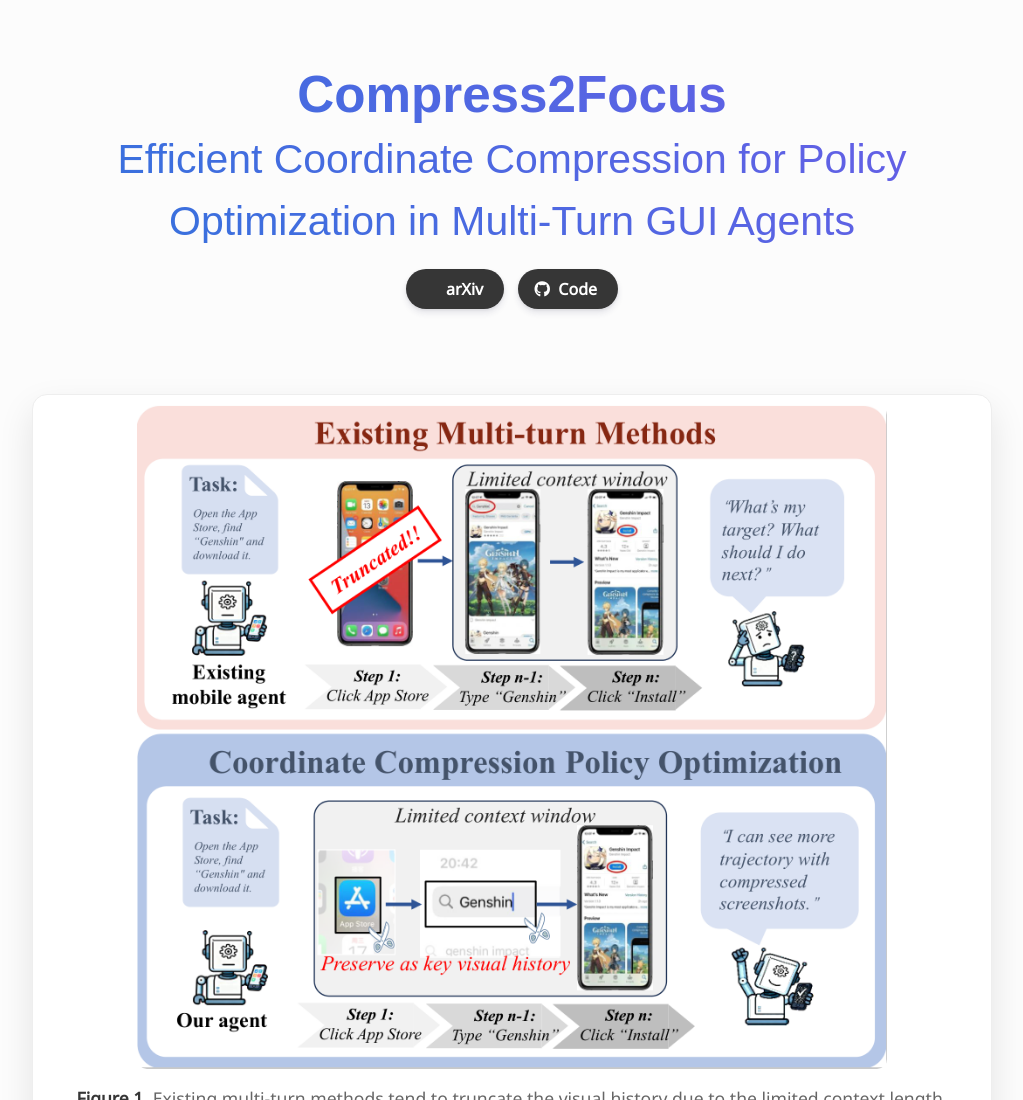
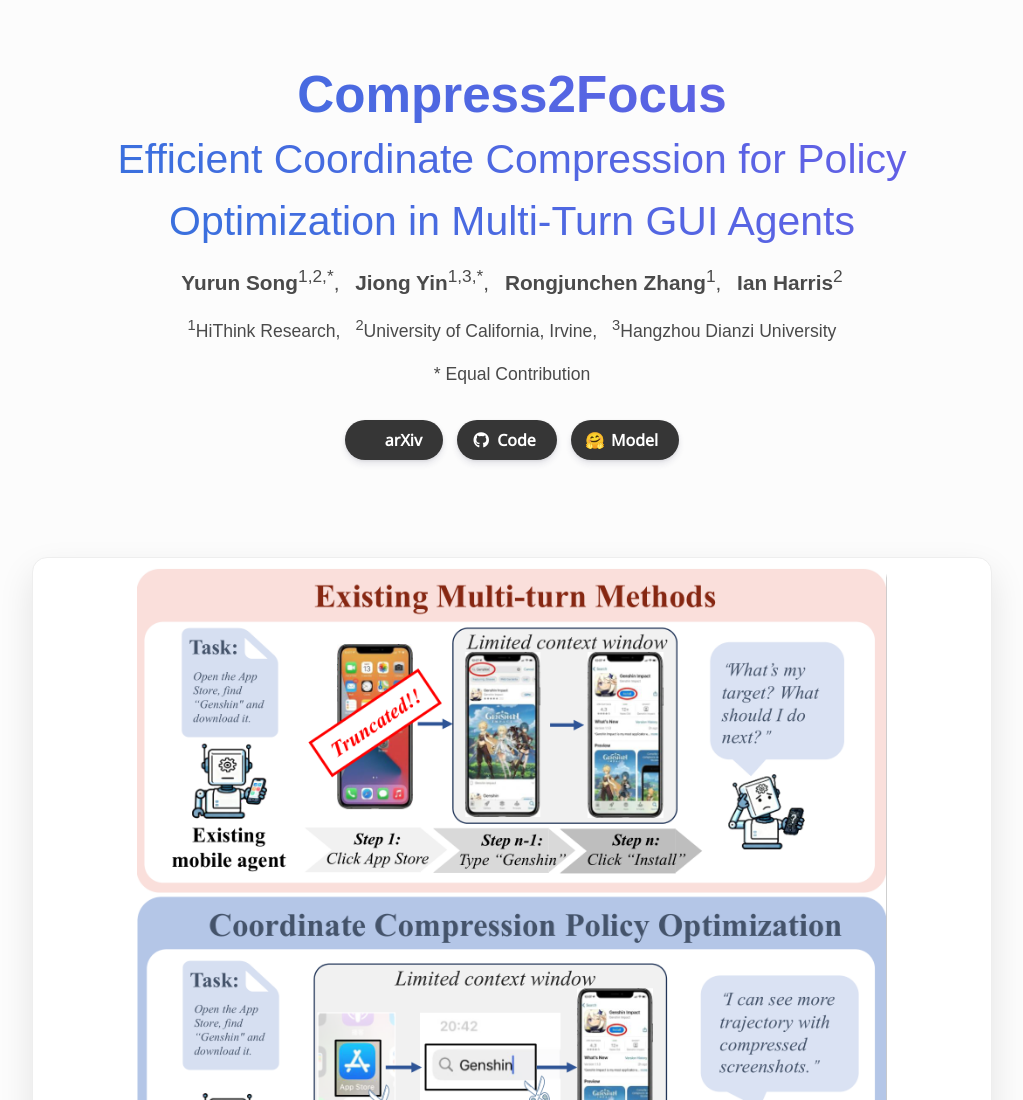
Before and after one commit to HiThink-Research/CCPO, a plain HTML site: page index.html in a window 1280 px wide. Shown: the top 1100 px of the page, without its empty margins (128-1151 px from the left). Drawn offline with nearby package versions, Linux system fonts and the light colour scheme; a web font is replaced by a local one.

Commit message:
Update index.html

```diff
--- a/index.html
+++ b/index.html
@@ -259,66 +259,69 @@
       </h1>
 
       <!-- Authors -->
-      <!-- <div class="publication-authors">
+      <div class="publication-authors">
         <span class="author-block">
-          <a href="#">作者姓名 1</a><sup>1</sup>,
+          <b>Yurun Song</b><sup>1,2,*</sup>,
         </span>
         <span class="author-block">
-          <a href="#">作者姓名 2</a><sup>1</sup>,
+          <b>Jiong Yin</b><sup>1,3,*</sup>,
         </span>
         <span class="author-block">
-          <a href="#">作者姓名 3</a><sup>2</sup>
+          <b>Rongjunchen Zhang</b><sup>1</sup>,
         </span>
+        <span class="author-block">
+          <b>Ian Harris</b><sup>2</sup>
+        </span>
       </div>
 
       <div class="publication-authors" style="font-size: 1.1rem; margin-top: 0.5rem;">
-        <span class="author-block"><sup>1</sup>机构名称 University Name</span>
-        <span class="author-block" style="margin-left: 15px;"><sup>2</sup>研究机构 Research Lab</span>
-      </div> -->
-
-      <!-- <div class="publication-venue">
-        <span>CVPR 202X / ICCV 202X (Accepted)</span>
-      </div> -->
-
-      <!-- Action Buttons -->
+        <span class="author-block"><sup>1</sup>HiThink Research,</span>
+        <span class="author-block"><sup>2</sup>University of California, Irvine,</span>
+        <span class="author-block"><sup>3</sup>Hangzhou Dianzi University</span>
+      </div>
+
+      <div class="publication-authors" style="font-size: 1.1rem; margin-top: 0.5rem;">
+      * Equal Contribution
+      </div>
+
+      <div class="column has-text-centered">
         <div class="publication-links">
-        <!-- PDF Link -->
-        <!-- <span class="link-block">
-          <a href="#" class="button is-dark is-rounded">
-            <span class="icon">
-                <i class="fas fa-file-pdf"></i>
-            </span>
-            <span>Paper</span>
-          </a>
-        </span> -->
-        <!-- Arxiv Link -->
+          <!-- PDF Link. -->
           <span class="link-block">
-          <a href="#" class="button is-dark is-rounded">
+            <a href="https://arxiv.org/abs/2601.xxxxx"
+               class="external-link button is-normal is-rounded is-dark">
               <span class="icon">
                   <i class="ai ai-arxiv"></i>
               </span>
               <span>arXiv</span>
             </a>
           </span>
-        <!-- Video Link -->
-        <!-- <span class="link-block">
-          <a href="#" class="button is-dark is-rounded">
-            <span class="icon">
-                <i class="fab fa-youtube"></i>
-            </span>
-            <span>Video</span>
-          </a>
-        </span> -->
-        <!-- Code Link -->
+          <!-- Code Link. -->
           <span class="link-block">
-          <a href="#" class="button is-dark is-rounded">
+            <a href="https://github.com/HiThink-Research/CCPO"
+               class="external-link button is-normal is-rounded is-dark">
               <span class="icon">
                   <i class="fab fa-github"></i>
               </span>
               <span>Code</span>
             </a>
           </span>
-      </div>
+          <!-- Hugging Face Link. -->
+          <span class="link-block">
+            <a href="https://huggingface.co/HiThink-Research/CCPO-7B-3AO-AITW"
+               class="external-link button is-normal is-rounded is-dark">
+              <span class="icon">
+                  &#129303;
+              </span>
+              <span>Model</span>
+            </a>
+          </span>
+      </div>
+      </div>
+
+      <!-- <div class="publication-venue">
+        <span>CVPR 202X / ICCV 202X (Accepted)</span>
+      </div> -->
 
     </div>
   </div>
```
Lines whose indentation alone changed are shown as unchanged.
